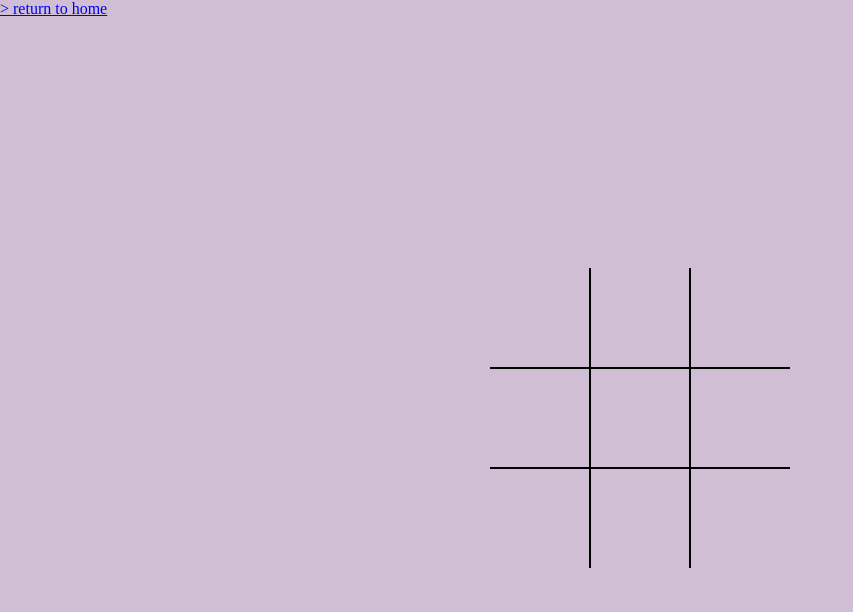
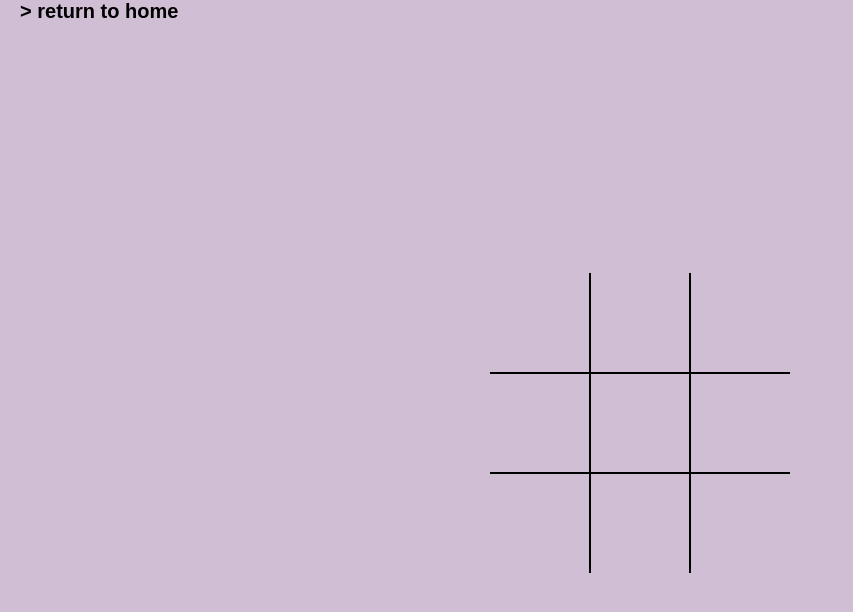
Before and after one commit to blazyboi/SSEC-Mini-Arcade, a plain HTML site: page xoxo/index.html in a window 1280 px wide. Shown: the whole page, without its empty margins (0-853 px from the left). Drawn offline with Linux system fonts and the light colour scheme.

Commit message:
Update styles.css

```diff
--- a/xoxo/styles.css
+++ b/xoxo/styles.css
@@ -6,6 +6,16 @@
 :root {
   --cell-size: 100px;
   --mark-size: calc(var(--cell-size) * .9);
+}
+
+nav > a{
+  text-decoration: none;
+  font-weight: 900;
+  font-size: 20px;
+  color: black;
+  margin-left: 20px;
+  margin-top: 10px;
+  font-family: Arial, Helvetica, sans-serif;
 }
 
 body {
```
